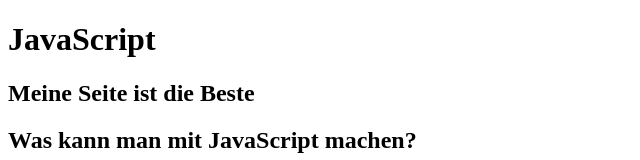
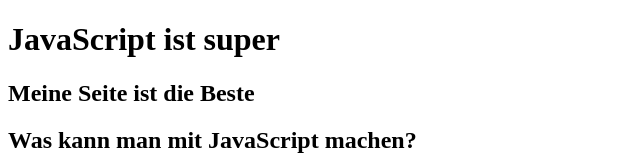
Before and after one commit to chricken/webseite, a plain HTML site: page index.html in a window 1280 px wide. Shown: the top 160 px of the page, without its empty margins (0-640 px from the left). Drawn offline with Linux system fonts and the light colour scheme.

Commit message:
Auch wichtig

```diff
--- a/index.html
+++ b/index.html
@@ -12,7 +12,7 @@
     </head>
     <body>
         <header>
-            <h1>JavaScript</h1>
+            <h1>JavaScript ist super</h1>
         </header>
         <main>
            <h2>Meine Seite ist die Beste</h2>
```
Also changed, not shown: 1 other file.
